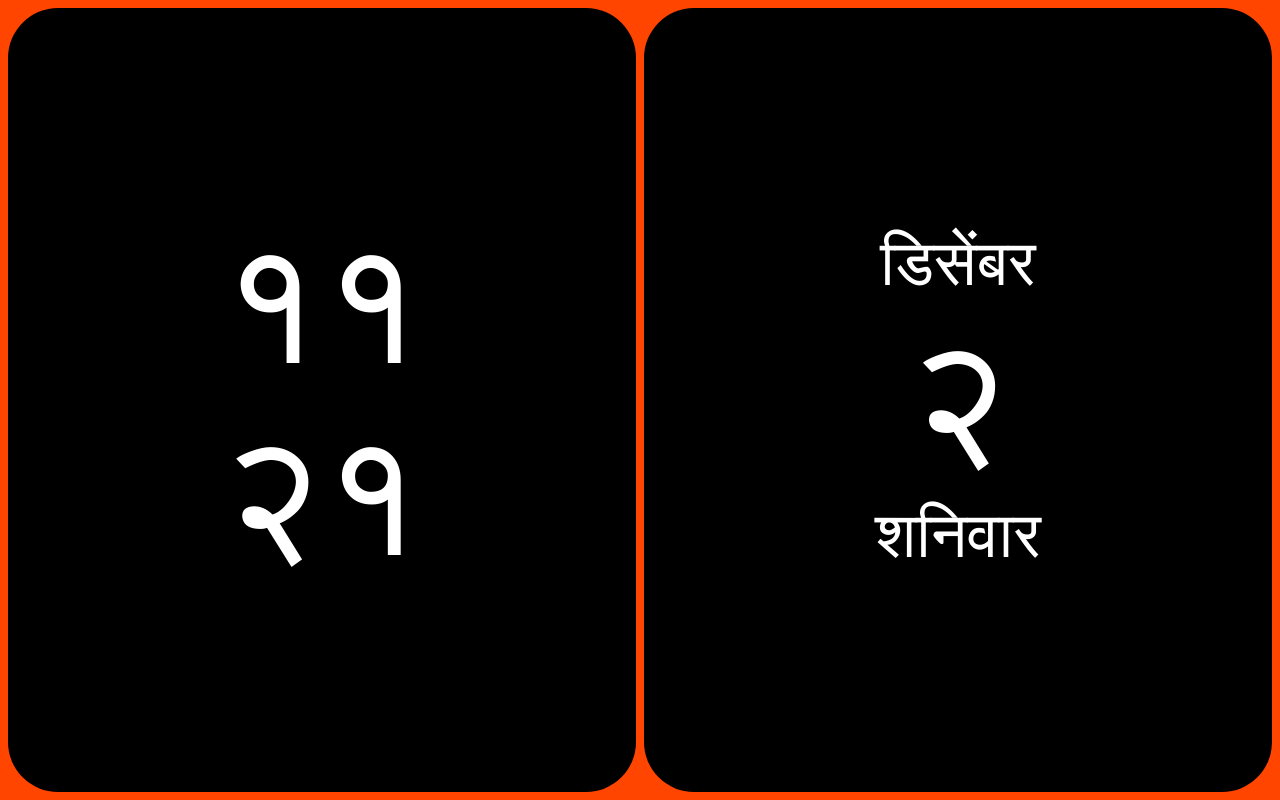
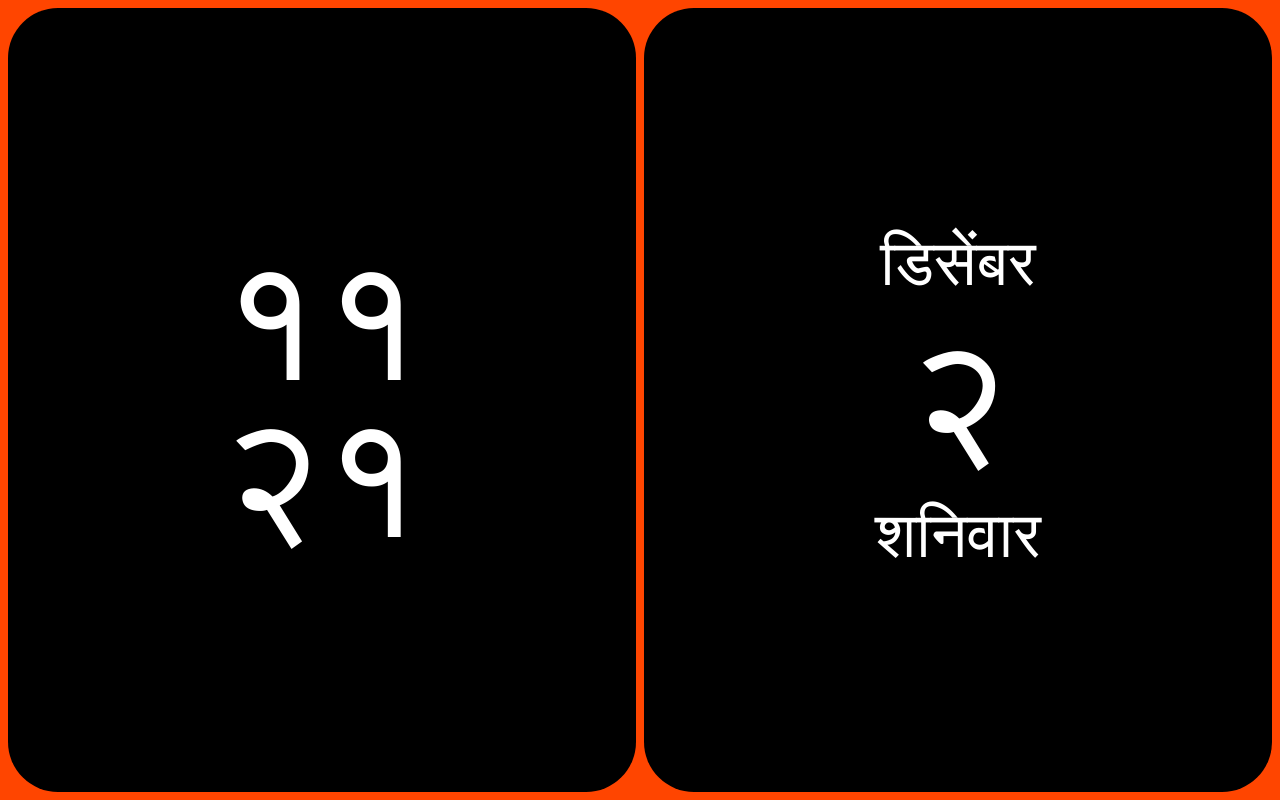
Before and after one commit to prathampatankar/ghadyal, a plain HTML site: page index.html in a window 1280 px wide. Drawn offline with Linux system fonts and the light colour scheme.

Commit message:
Update index.html

```diff
--- a/index.html
+++ b/index.html
@@ -23,7 +23,7 @@
             align-items: center;
             font-size: 1500%;
             container-name: vel;
-            line-height: 1;
+            line-height: .8;
             gap: 16px;
             border-radius: 50px;
             margin: 8px;
@@ -43,6 +43,7 @@
             margin: 8px;
             margin-top: 0;
             flex: 1 0 0;
+            line-height: .8;
         }
         #mahina, #vaar {
             font-size: 4rem;
```
